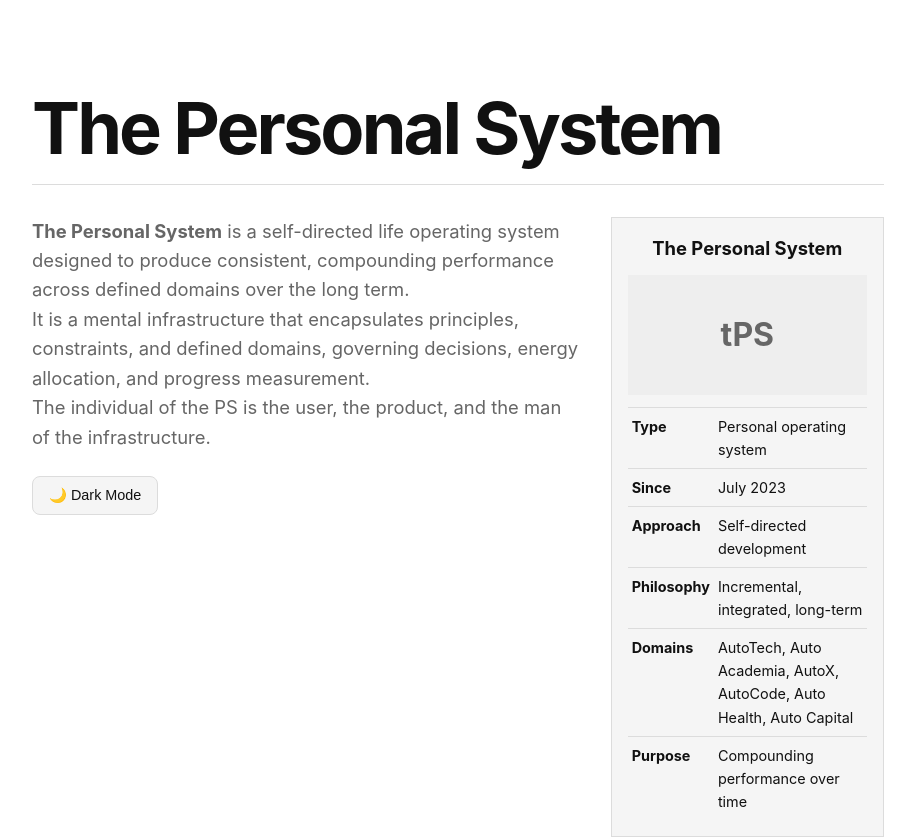
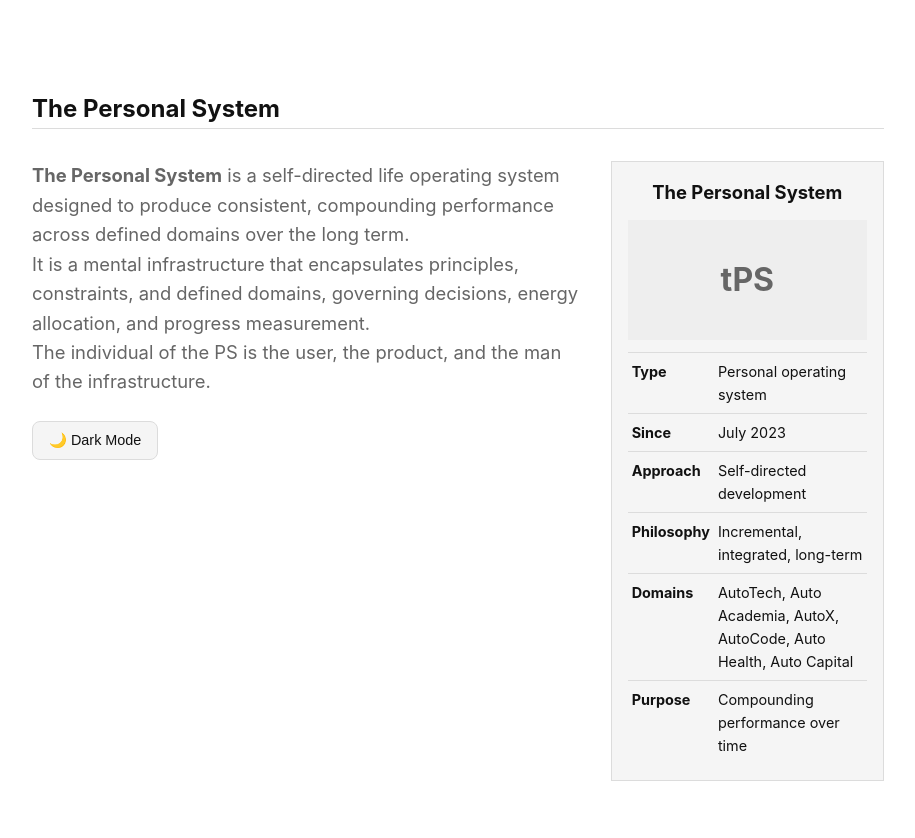
Before and after one commit to eehsnek/eehsnek.github.io, a plain HTML site: page index.html in a window 1280 px wide. Shown: the top 838 px of the page, without its empty margins (182-1097 px from the left). Drawn offline with Linux system fonts and the light colour scheme.

Commit message:
changed the heading

```diff
--- a/index.html
+++ b/index.html
@@ -14,7 +14,8 @@
 <body>
     <div class="intro-layout">
         <article class="content intro-heading">
-            <h1>The Personal System</h1>
+            <!-- made this title smaller -->
+            <h2>The Personal System</h2>
             <hr>
         </article>
         <header>
```
